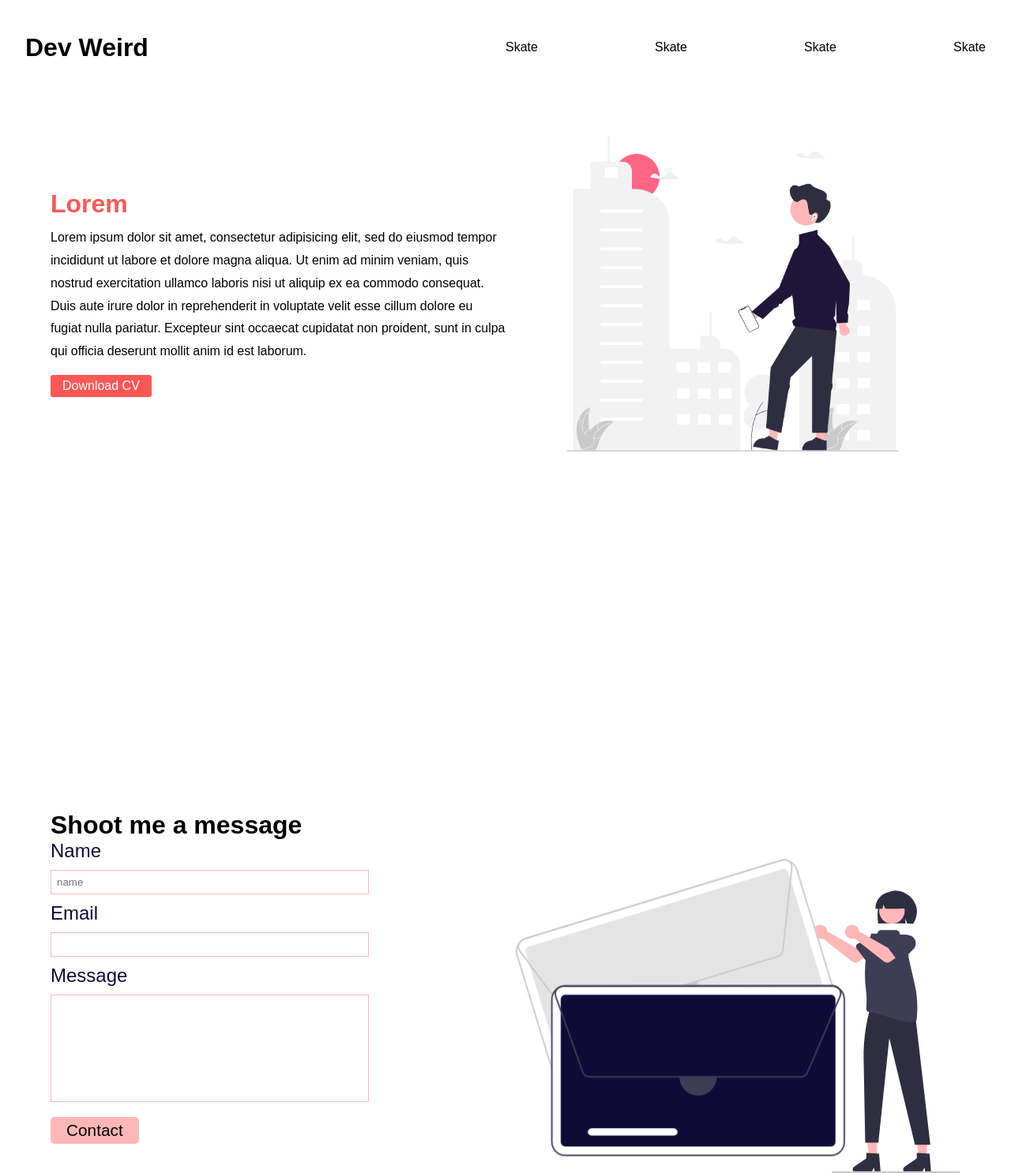
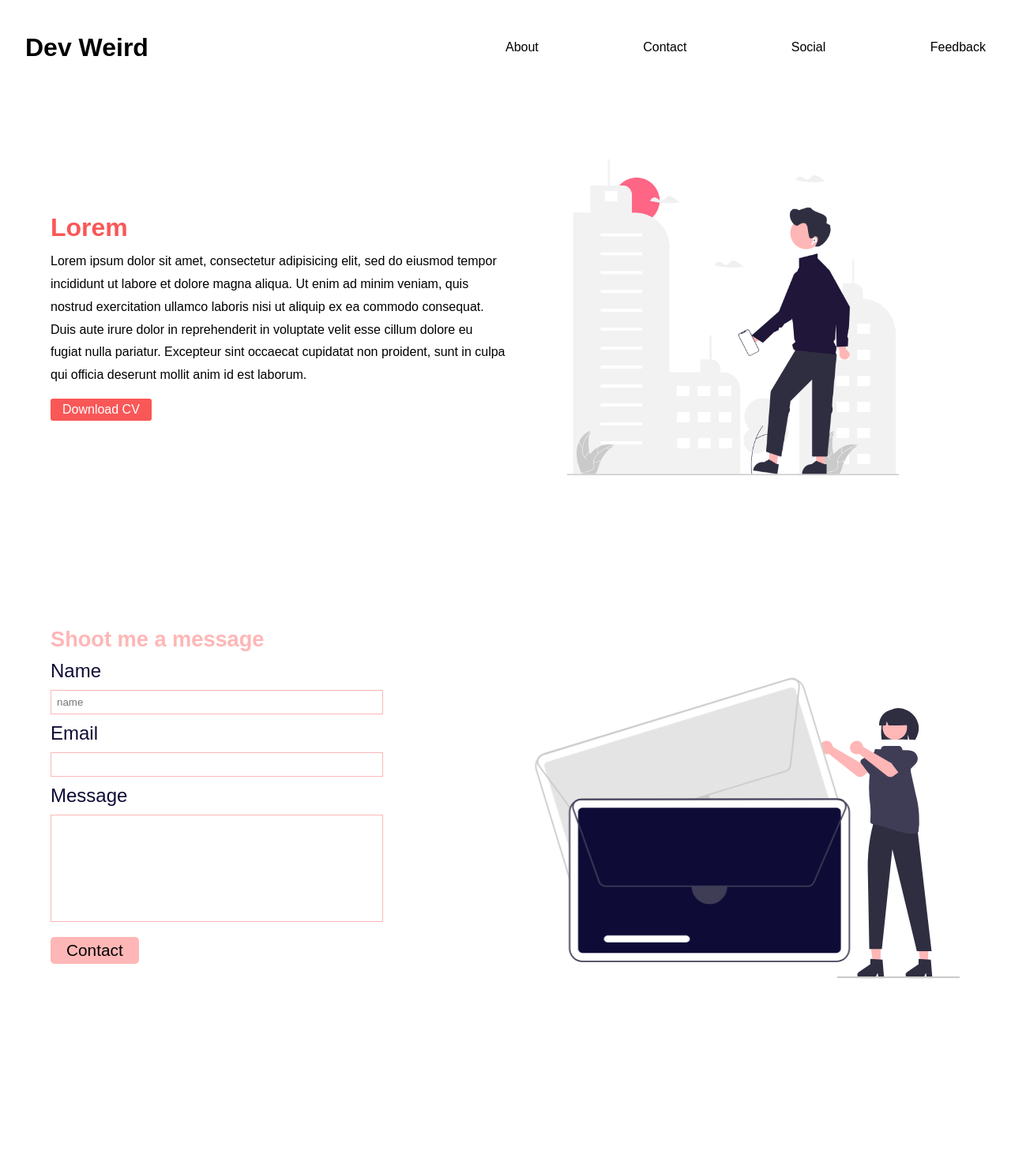
Before and after one commit to Im-Hassan-wd/Portfolio-Landing-Page, a plain HTML site: page index.html in a window 1280 px wide. Shown: the part 800-2286 px from the top of the page at 79% size. After the commit the page ends 2121 px from the top, so only its background shows below. Drawn offline with Linux system fonts and the light colour scheme.

Commit message:
updating the meassge me section

```diff
--- a/index.html
+++ b/index.html
@@ -16,10 +16,10 @@
           <h1>Dev Weird</h1>
 
           <ul>
-            <li><a href="#">Skate</a></li>
-            <li><a href="#">Skate</a></li>
-            <li><a href="#">Skate</a></li>
-            <li><a href="#">Skate</a></li>
+            <li><a href="#">About</a></li>
+            <li><a href="#">Contact</a></li>
+            <li><a href="#">Social</a></li>
+            <li><a href="#">Feedback</a></li>
           </ul>
         </nav>
         <div class="about-desc">
@@ -34,9 +34,10 @@
         </div>
       </div>
 
+      <div id="message">
         <div class="message">
           <form class="message-form">
-          <h1>Shoot me a message</h1>
+            <h2>Shoot me a message</h2>
             <div class="">
               <label for="name">Name</label>
               <input type="text" name="name" placeholder="name">
@@ -96,6 +97,7 @@
             </svg>
           </div>
         </div>
+      </div>
     </section>
 
 
--- a/styles.css
+++ b/styles.css
@@ -65,15 +65,15 @@ header h1 {
 
 /* About Section Start */
 #about {
-  min-height: 100vh;
+}
 
-}
 .about-desc {
   display: flex;
   justify-content: space-between;
   align-items: center;
   width: 90%;
   margin: 20px auto;
+  padding: 30px 0;
 }
 
 .about-text h1 {
@@ -137,15 +137,20 @@ span.fancy {
 /* Message Section Start */
 .message {
   display: flex;
-  justify-content: space-between;
+  justify-content: space-around;
   align-items: center;
   width: 90%;
   margin: 20px auto;
-  height: 100vh;
+  padding: 30px 0;
 }
 
-.message-image,.message-form {
+/* .message-image,.message-form {
   flex: 1;
+} */
+
+.message-form h2 {
+  padding: 10px 0;
+  color: #FFB6B6;
 }
 
 .message-form input,
@@ -155,7 +160,7 @@ span.fancy {
   border: 1px solid #FFB6B6;
   margin: 10px 0;
   resize: none;
-  outline-color: #FFB6B6
+  outline-color: #FFB6B6;
 }
 
 .message-form label{
```
Lines whose indentation alone changed are shown as unchanged.
